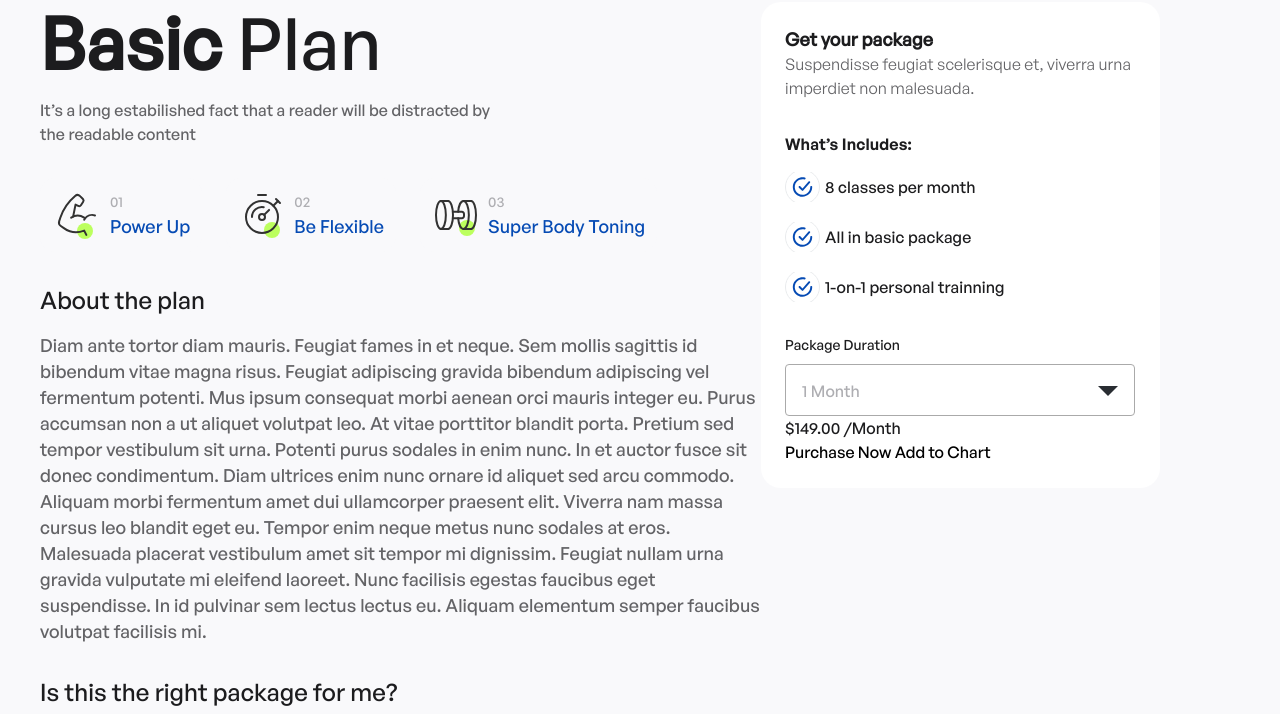
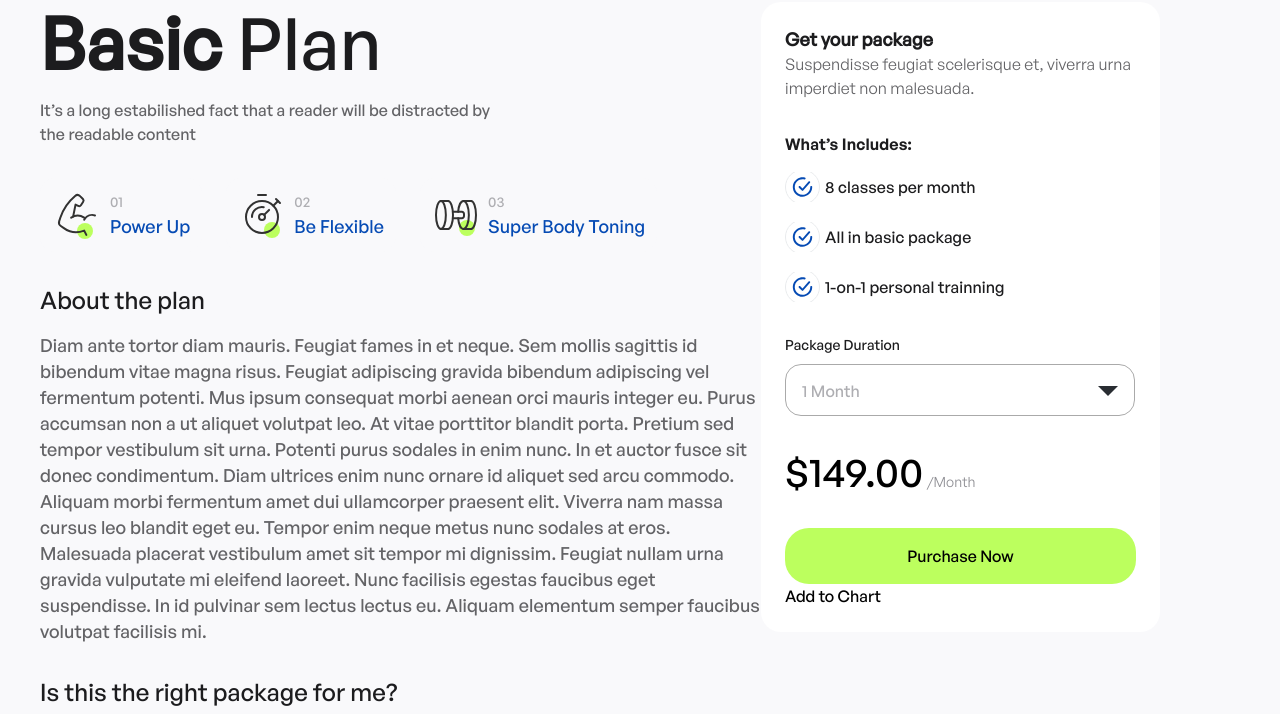
Before and after one commit to erik-frontend/fitness, a plain HTML site: page program.html in a window 1280 px wide. Shown: the part 86-800 px from the top of the page. Drawn offline with Linux system fonts and the light colour scheme.

Commit message:
add select style

```diff
--- a/css/main.css
+++ b/css/main.css
@@ -2141,11 +2141,43 @@ main {
   top: 50%;
   width: 0;
 }
-.program-plan .select2-results__option--selectable {
+.program-plan .select2-container--default .select2-selection--single {
+  background-color: #fff;
+  border: 1px solid #aaa;
+  border-radius: 16px;
+}
+.program-plan .price-permonth {
+  margin: 32px 0;
+}
+.program-plan .permonth-number {
+  color: #000000;
+  font-size: 40px;
+  line-height: 48px;
+  letter-spacing: 0.2px;
+}
+.program-plan .per-month-text {
+  color: #8E8E93;
+  font-family: "GeneralSans-Regular";
+  font-size: 14px;
+  line-height: 22px;
+  font-weight: 400;
+  letter-spacing: 0.07px;
+}
+.program-plan button.btn.package-btn.plan-link {
+  max-width: 351px;
+  width: 100%;
+  padding: 16px;
+  border-radius: 24px;
+  background: #BCFF5E;
+  margin: auto;
+}
+
+.select2-results__option {
   color: #AEAEB2;
 }
-.program-plan .select2-container--default .select2-results > .select2-results__options li {
-  color: #AEAEB2 !important;
+
+.select2-container--default .select2-results__option--highlighted.select2-results__option--selectable {
+  color: #FFFFFF;
 }
 
 .footer {
--- a/program.html
+++ b/program.html
@@ -123,7 +123,7 @@
                             </ul>
                         </div>
                         <span class="select-title">Package Duration</span>
-                        <select class="select" name = "state">
+                        <select class="select" data-minimum-results-for-search="Infinity">
                             <option value="1 Month">1 Month</option>
                             <option value="1 Month">1 Month</option>
                         </select>
```
Also changed, not shown: css/main.min.css.
